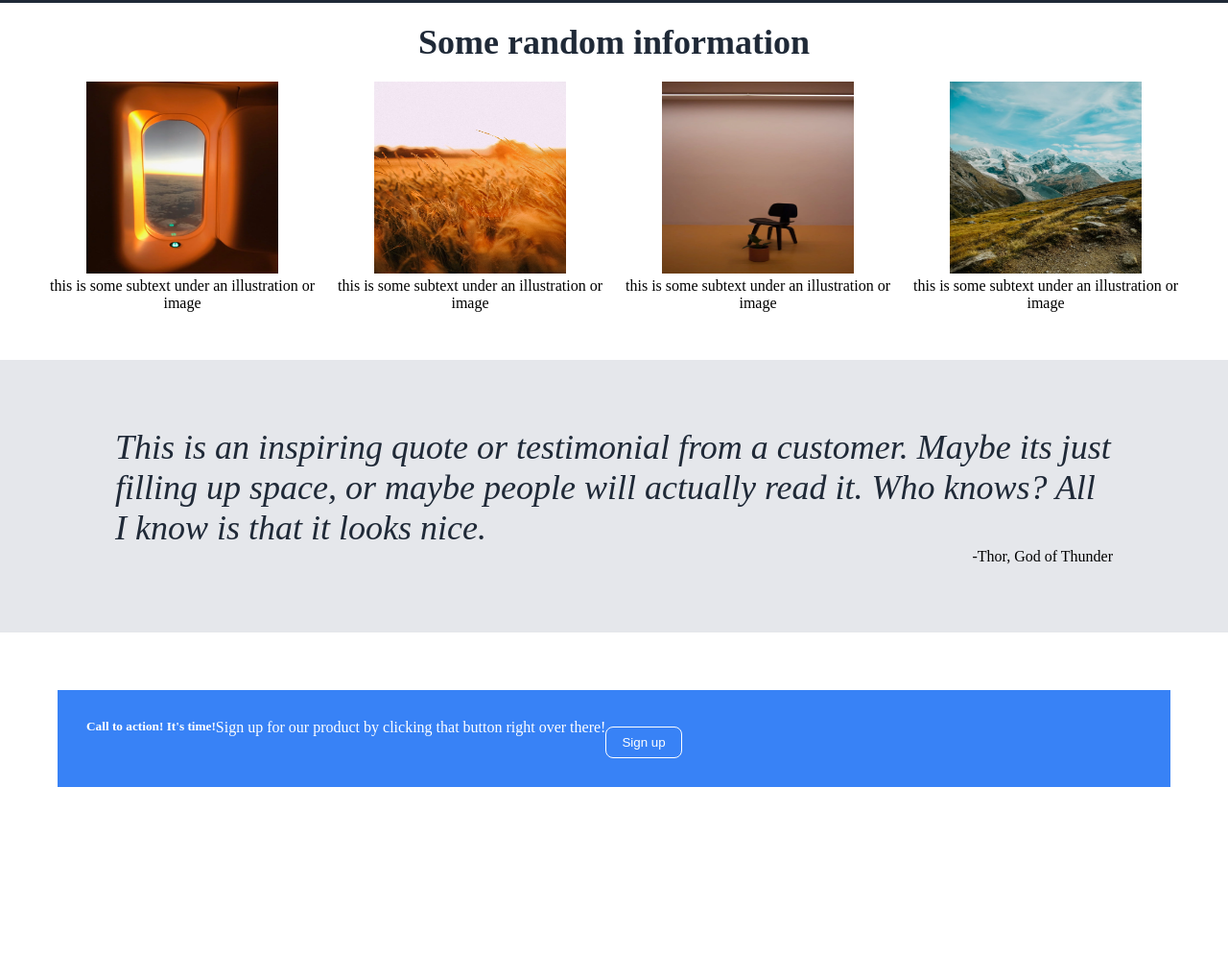
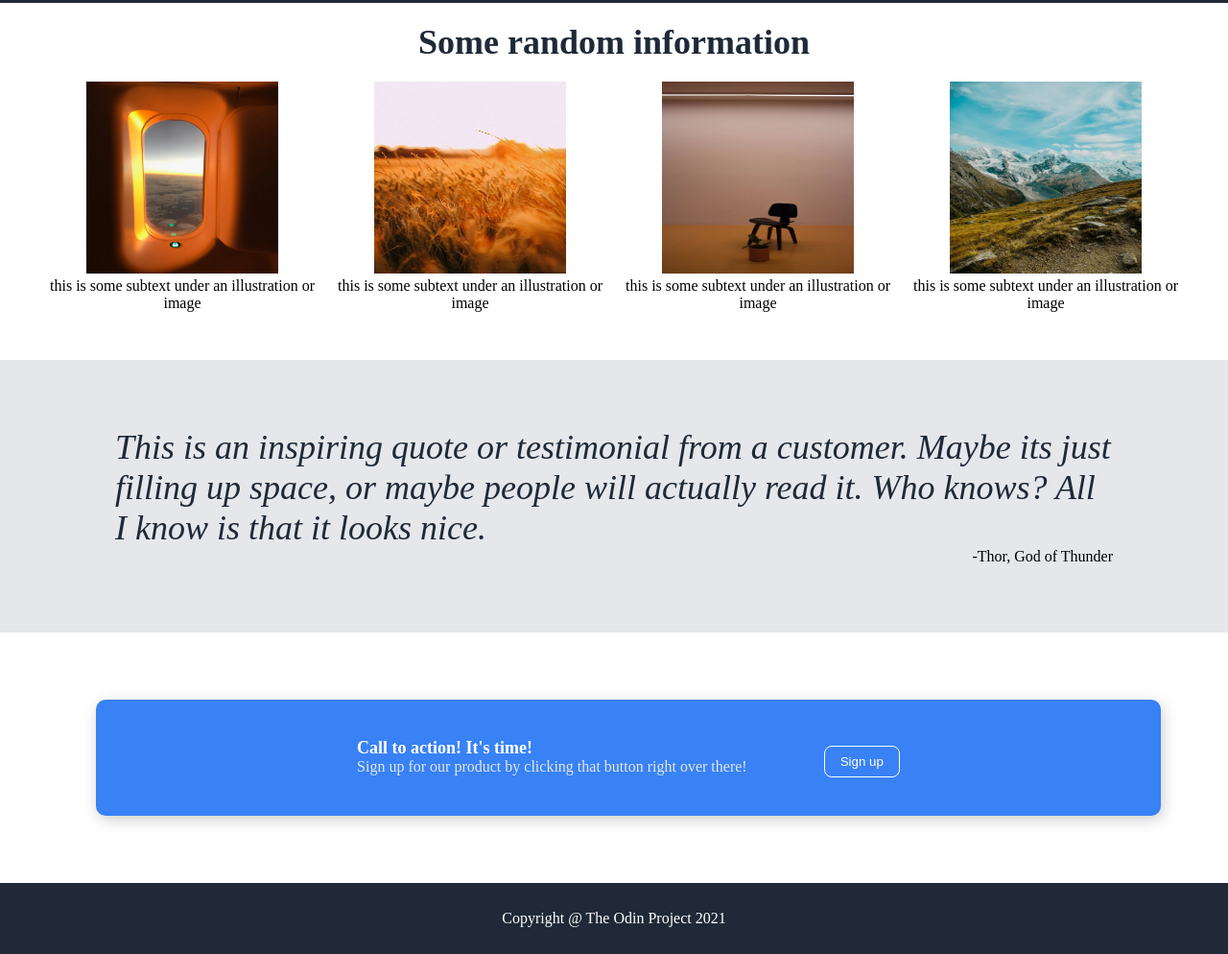
Before and after one commit to AwiyarBracket/landing-page, a plain HTML site: page index.html in a window 1280 px wide. Shown: the part 324-1318 px from the top of the page at 96% size. Before the commit the page ends 1204 px from the top, so only its background shows below. Drawn offline with Linux system fonts and the light colour scheme.

Commit message:
Finished beta version, could use some smaller tweaks for improvement

```diff
--- a/index.html
+++ b/index.html
@@ -71,12 +71,16 @@
 
 </div>
    <div class="body4">
-
+    <div class="textfinal">
      <h5>Call to action! It's time!</h5>
      <p>Sign up for our product by clicking that button right over there!</p>
+    </div>
      <button class="buttonend">Sign up</button>
     </div>
 
+   <div class="footer">
+    <p>Copyright @ The Odin Project 2021</p>
+</div>
 
     </body>
 </html>
--- a/style.css
+++ b/style.css
@@ -53,7 +53,7 @@ h1{
     font-size: 48px;
     font-weight: bold;
     color: #F9FAF8;
-
+    margin-right: auto;
 }
 
 .content p{
@@ -65,7 +65,6 @@ h1{
 .content{
    display: flex;
    flex-direction: column;
-
    justify-content: flex-start;
    align-items: center;
    padding-bottom: 40px;
@@ -75,6 +74,8 @@ h1{
    margin-left: auto;
 
 }
+
+
 
 .button1{
     margin-right: auto;
@@ -132,13 +133,21 @@ h2{
 }
 
 .body4{
-    margin: 60px;
-    display: flex;
+   display: flex;
+   justify-content: center;
+
     background-color: #3882F6;
-    padding: 30px;
+    padding: 40px;
+    margin: 70px;
+    margin-left: 100px;
+    margin-right: 100;
+    border-radius: 10px;
+    box-shadow: 2px 4px 16px rgba(0,0,0,.2);
+
 }
 
 .buttonend{
+
     background-color: #3882F6;
     margin-top: 8px;
      padding: 8px 16px;
@@ -146,12 +155,34 @@ h2{
      border: 1px solid #3882F6;
      border-color: white;
      color: white;
+
 }
 
 h5{
+    font-size: large;
     color: white;
+    font-weight: bolder;
+
+
 }
 
+.textfinal{
+    margin-right: 80px;
+}
+
+
 .body4 p{
-    color: white;
+    font-weight: lighter;
+    color: #E5E7EB
 }
+
+.footer{
+background-color: #1F2937;
+padding: 28px;
+}
+
+.footer p{
+ color: white ;
+ display: flex;
+ justify-content: center;
+}
```
